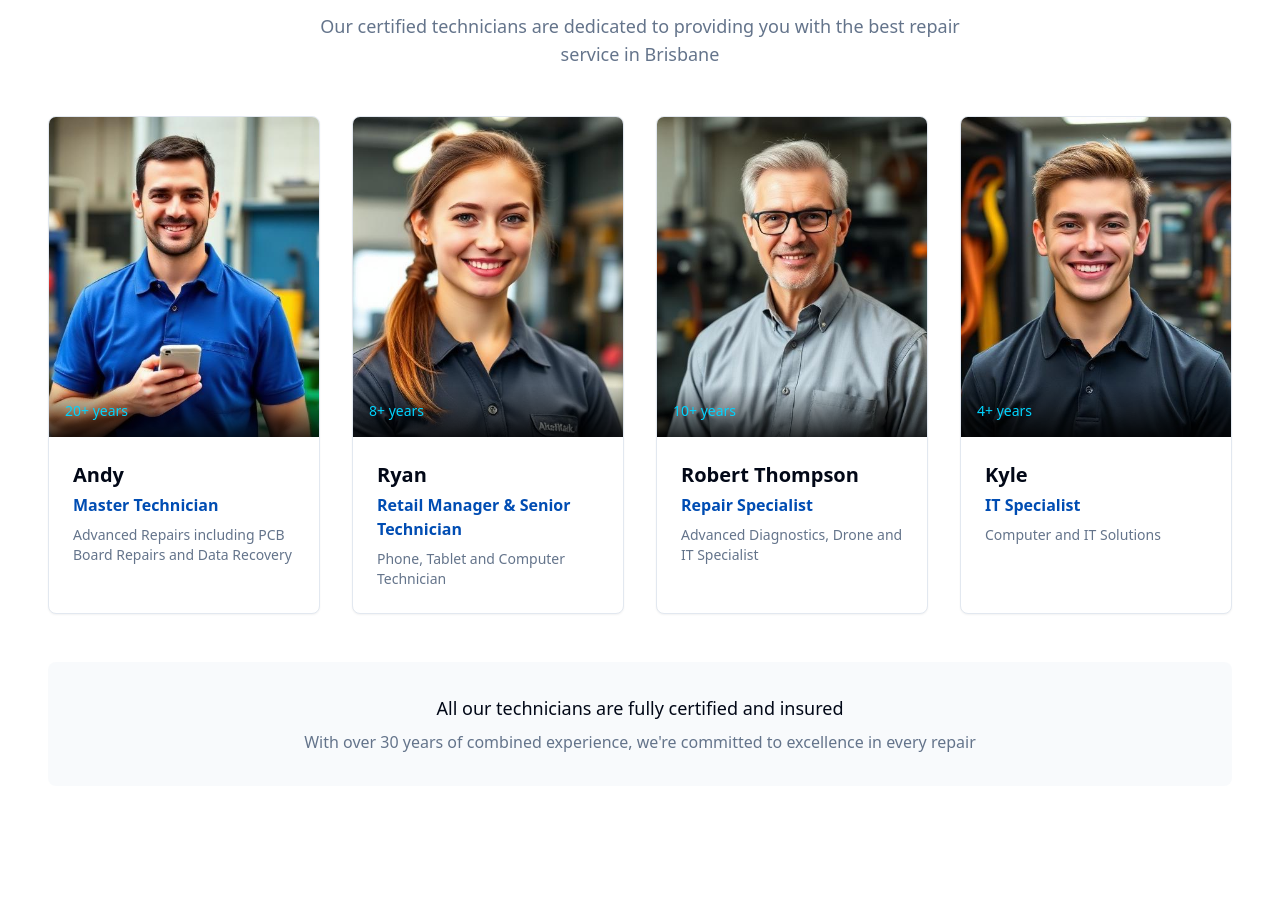
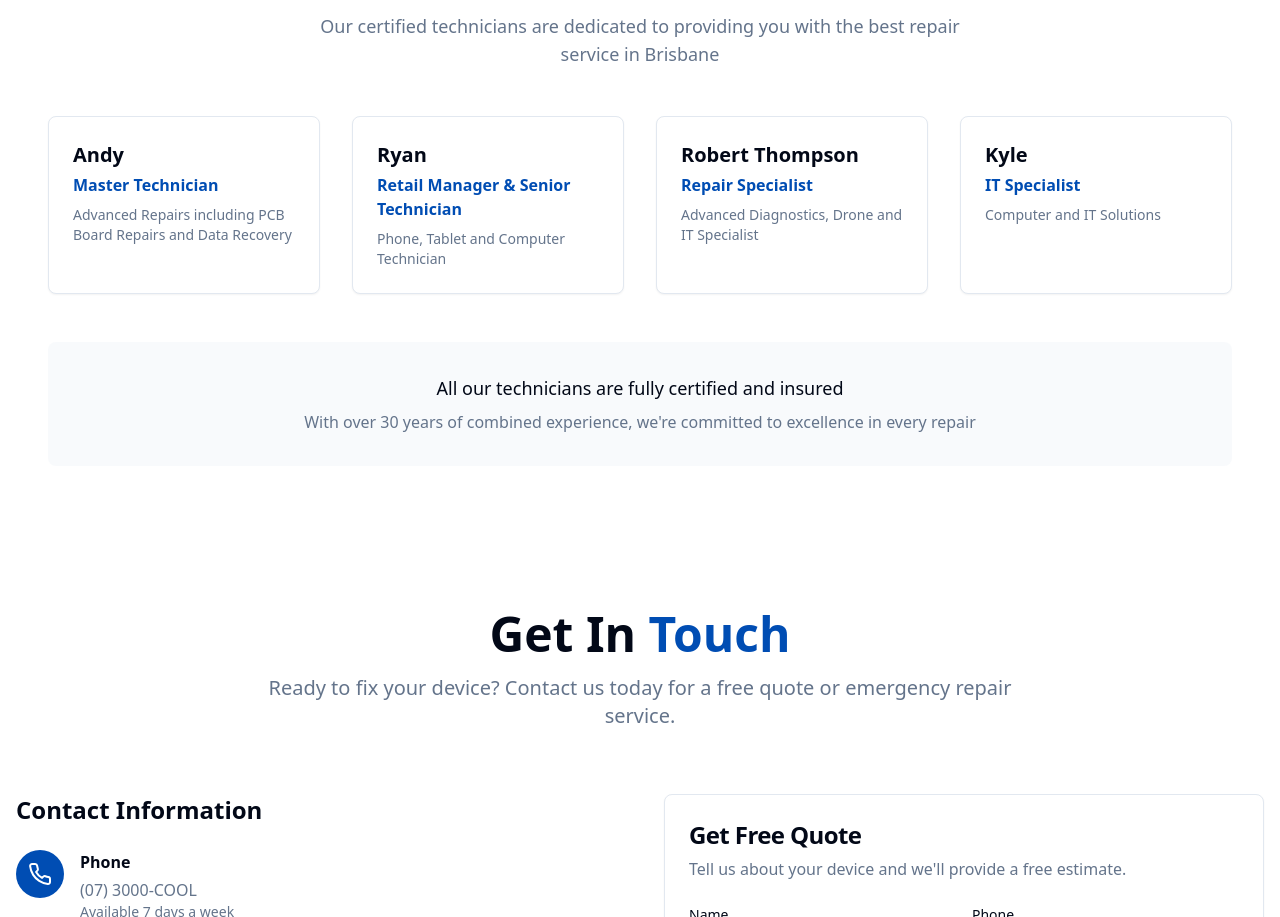
Before and after one commit to ljunwoo0105-a11y/coolcase-repair-qld, a React (Vite) app: page / in a window 1280 px wide. Shown: the part 4945-5862 px from the top of the page. Built offline with nearby package versions, Linux system fonts and the light colour scheme; the HTML template or start-up script is replaced by a standard one.

Commit message:
Remove team member photos

```diff
--- a/src/components/TeamSection.tsx
+++ b/src/components/TeamSection.tsx
@@ -1,8 +1,4 @@
 import { Card, CardContent } from "@/components/ui/card";
-import team1 from "@/assets/team-1.jpg";
-import team2 from "@/assets/team-2.jpg";
-import team3 from "@/assets/team-3.jpg";
-import team4 from "@/assets/team-4.jpg";
 const TeamSection = () => {
   return <section className="py-16 px-4 bg-background">
       <div className="container mx-auto max-w-7xl">
@@ -20,14 +16,6 @@ const TeamSection = () => {
         <div className="grid grid-cols-1 md:grid-cols-2 lg:grid-cols-4 gap-8">
           {/* Team Member 1 */}
           <Card className="overflow-hidden hover:shadow-xl transition-shadow group">
-            <div className="relative overflow-hidden">
-              <img src={team1} alt="James Mitchell" className="w-full h-80 object-cover group-hover:scale-105 transition-transform duration-300" />
-              <div className="absolute bottom-0 left-0 right-0 bg-gradient-to-t from-black/80 to-transparent p-4">
-                <div className="text-white">
-                  <p className="text-sm font-medium text-[hsl(var(--ccr-glow))]">20+ years</p>
-                </div>
-              </div>
-            </div>
             <CardContent className="p-6">
               <h3 className="text-xl font-bold mb-1">Andy </h3>
               <p className="text-[hsl(var(--ccr-primary))] font-semibold mb-2">Master Technician</p>
@@ -37,14 +25,6 @@ const TeamSection = () => {
 
           {/* Team Member 2 */}
           <Card className="overflow-hidden hover:shadow-xl transition-shadow group">
-            <div className="relative overflow-hidden">
-              <img src={team2} alt="Sarah Chen" className="w-full h-80 object-cover group-hover:scale-105 transition-transform duration-300" />
-              <div className="absolute bottom-0 left-0 right-0 bg-gradient-to-t from-black/80 to-transparent p-4">
-                <div className="text-white">
-                  <p className="text-sm font-medium text-[hsl(var(--ccr-glow))]">8+ years</p>
-                </div>
-              </div>
-            </div>
             <CardContent className="p-6">
               <h3 className="text-xl font-bold mb-1">Ryan</h3>
               <p className="text-[hsl(var(--ccr-primary))] font-semibold mb-2">Retail Manager & Senior Technician</p>
@@ -54,14 +34,6 @@ const TeamSection = () => {
 
           {/* Team Member 3 */}
           <Card className="overflow-hidden hover:shadow-xl transition-shadow group">
-            <div className="relative overflow-hidden">
-              <img src={team3} alt="Robert Thompson" className="w-full h-80 object-cover group-hover:scale-105 transition-transform duration-300" />
-              <div className="absolute bottom-0 left-0 right-0 bg-gradient-to-t from-black/80 to-transparent p-4">
-                <div className="text-white">
-                  <p className="text-sm font-medium text-[hsl(var(--ccr-glow))]">10+ years</p>
-                </div>
-              </div>
-            </div>
             <CardContent className="p-6">
               <h3 className="text-xl font-bold mb-1">Robert Thompson</h3>
               <p className="text-[hsl(var(--ccr-primary))] font-semibold mb-2">Repair Specialist</p>
@@ -71,14 +43,6 @@ const TeamSection = () => {
 
           {/* Team Member 4 */}
           <Card className="overflow-hidden hover:shadow-xl transition-shadow group">
-            <div className="relative overflow-hidden">
-              <img src={team4} alt="Daniel Martinez" className="w-full h-80 object-cover group-hover:scale-105 transition-transform duration-300" />
-              <div className="absolute bottom-0 left-0 right-0 bg-gradient-to-t from-black/80 to-transparent p-4">
-                <div className="text-white">
-                  <p className="text-sm font-medium text-[hsl(var(--ccr-glow))]">4+ years</p>
-                </div>
-              </div>
-            </div>
             <CardContent className="p-6">
               <h3 className="text-xl font-bold mb-1">Kyle</h3>
               <p className="text-[hsl(var(--ccr-primary))] font-semibold mb-2">IT Specialist</p>
```
